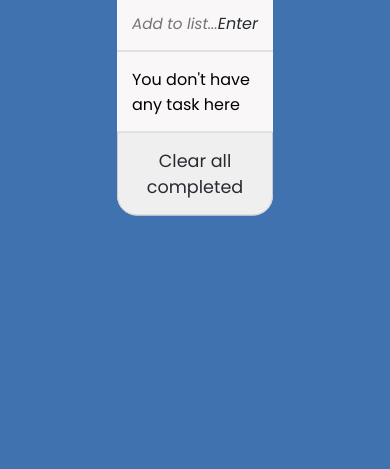
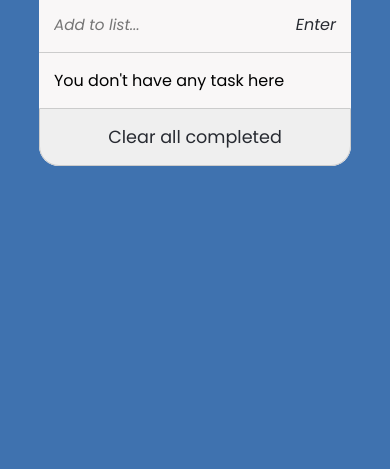
Before and after one commit to AbeeraTahir/To-Do-list, a website built with webpack: page src/index.html in a window 390 px wide. Shown: the part 375-844 px from the top of the page. Built offline with nearby package versions, Linux system fonts and the light colour scheme.

Commit message:
Adjust todo size for mobile

```diff
--- a/src/style.css
+++ b/src/style.css
@@ -132,3 +132,9 @@ button {
 .span-task {
   margin: 15px;
 }
+
+@media screen and (max-width: 767px) {
+  .to-do-box {
+    width: 80%;
+  }
+}
```
